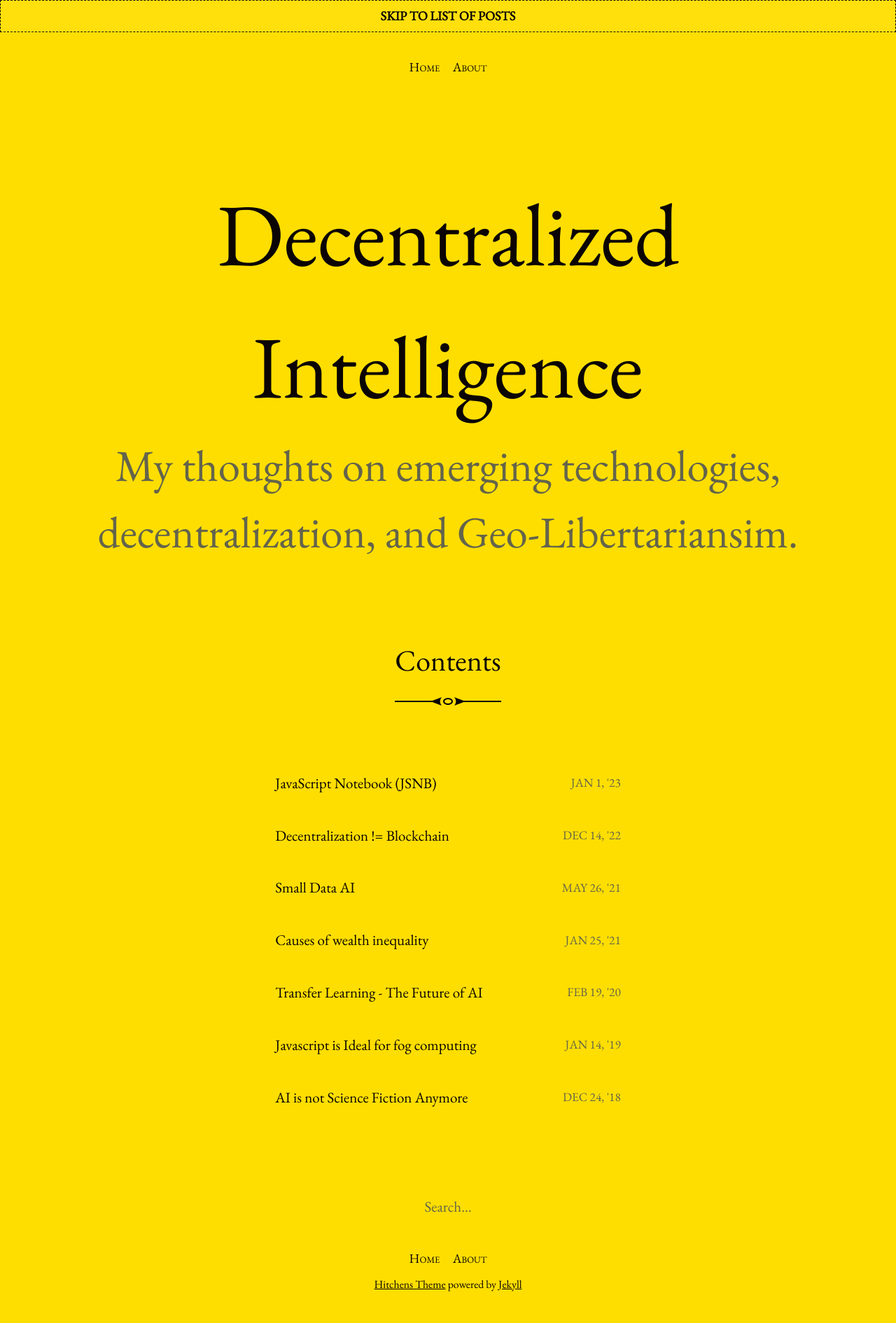
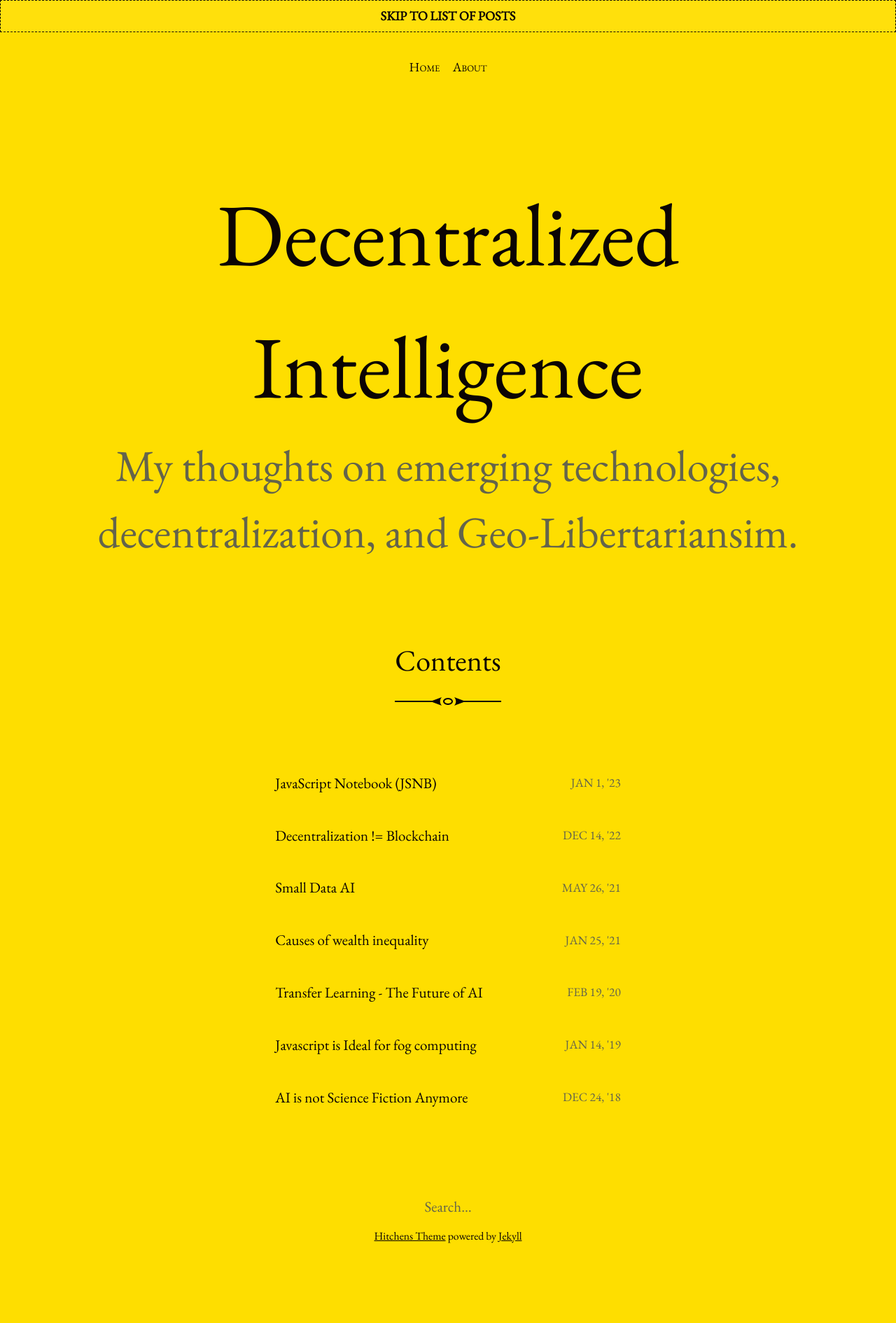
Before and after one commit to gopi-suvanam/gopi-suvanam.github.io, a Jekyll site: the page built from index.html, in a window 1280 px wide. Shown: the whole page at 70% size. Built offline with Jekyll 4.4.1, drawn with Linux system fonts in a browser that asks for light colours; the list of posts is cut into pages by our own code; after the commit the page ends 1821 px from its top, so only the background shows below that.

Commit message:
Update default.html

```diff
--- a/_layouts/default.html
+++ b/_layouts/default.html
@@ -37,7 +37,14 @@
       {% include search.html %}
     {% endunless %}
 
-    {% include menu.html %}
+    <div id="socialMedia">
+
+          <a href="https://github.com/gopi-suvanam" title="Github"><i class="fa-brands fa-github"></i></a>
+
+          <a href="https://www.linkedin.com/in/gopi-suvanam" title="Linkedin"><i class="fa fa-linkedin"></i></a>
+
+
+  </div>
 
     {% unless site.hide_credits %}
       <aside class="site-credits">
```
